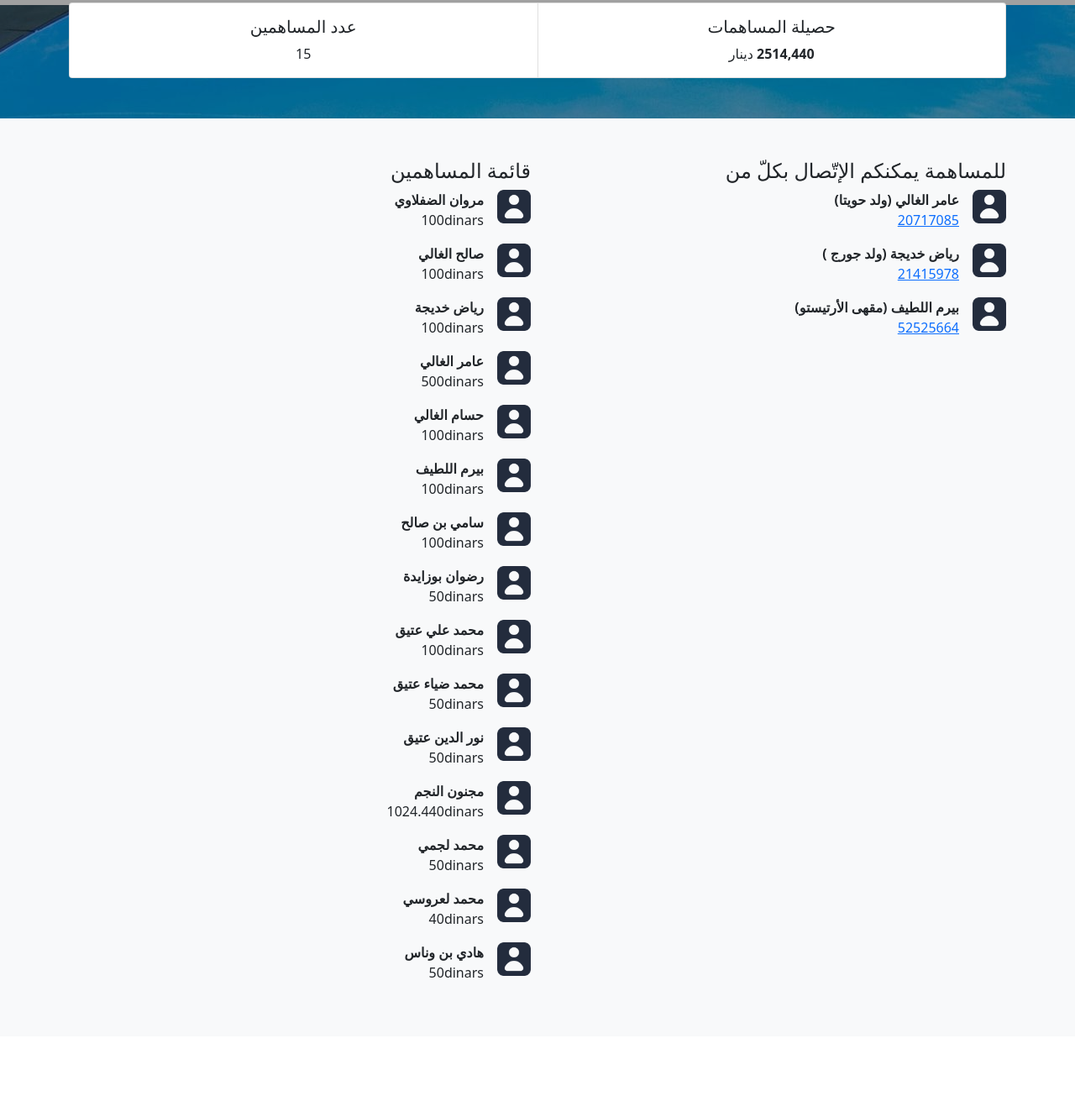
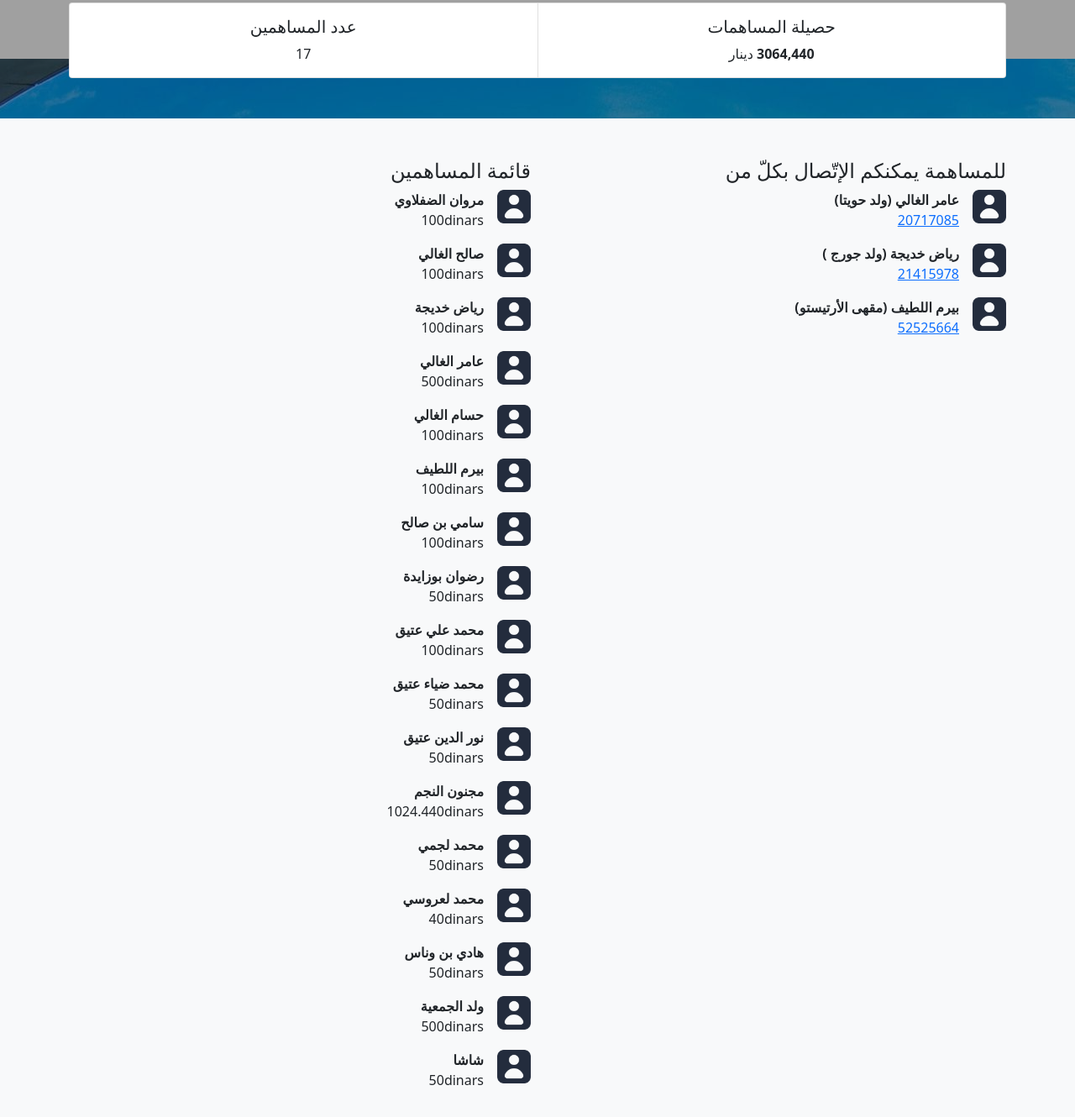
Before and after one commit to houssemelghali/ess-litiges-sidiameur, a plain HTML site: page index.html in a window 1280 px wide. Shown: the part 142-1472 px from the top of the page at 84% size. Before the commit the page ends 1376 px from the top, so only its background shows below. Drawn offline with Linux system fonts and the light colour scheme.

Commit message:
Update index.html

```diff
--- a/index.html
+++ b/index.html
@@ -73,13 +73,13 @@
 				<div class="card">
 					<div class="card-body">
 						<h5 class="card-title">حصيلة المساهمات</h5>
-						<p class="card-text"><span class=" fw-bold">2514,440</span> <span class="text-lg">دينار</span> </p>
+						<p class="card-text"><span class=" fw-bold">3064,440</span> <span class="text-lg">دينار</span> </p>
 					</div>
 				</div>
 				<div class="card">
 					<div class="card-body">
 						<h5 class="card-title">عدد المساهمين</h5>
-						<p class="card-text">15</p>
+						<p class="card-text">17</p>
 					</div>
 				</div>
 			</div>
@@ -257,6 +257,24 @@
 								<p class="fw-light">50dinars</p>
 							</div>
 						</div>
+						<div class="d-flex">
+							<div class="flex-shrink-0">
+								<img src="user.png" alt="..." class="width-user">
+							</div>
+							<div class="flex-grow-1 ms-3">
+								<p class="fw-bold mb-0">ولد الجمعية</p>
+								<p class="fw-light">500dinars</p>
+							</div>
+						</div>
+						<div class="d-flex">
+							<div class="flex-shrink-0">
+								<img src="user.png" alt="..." class="width-user">
+							</div>
+							<div class="flex-grow-1 ms-3">
+								<p class="fw-bold mb-0">شاشا</p>
+								<p class="fw-light">50dinars</p>
+							</div>
+						</div>
 
 
 
```
